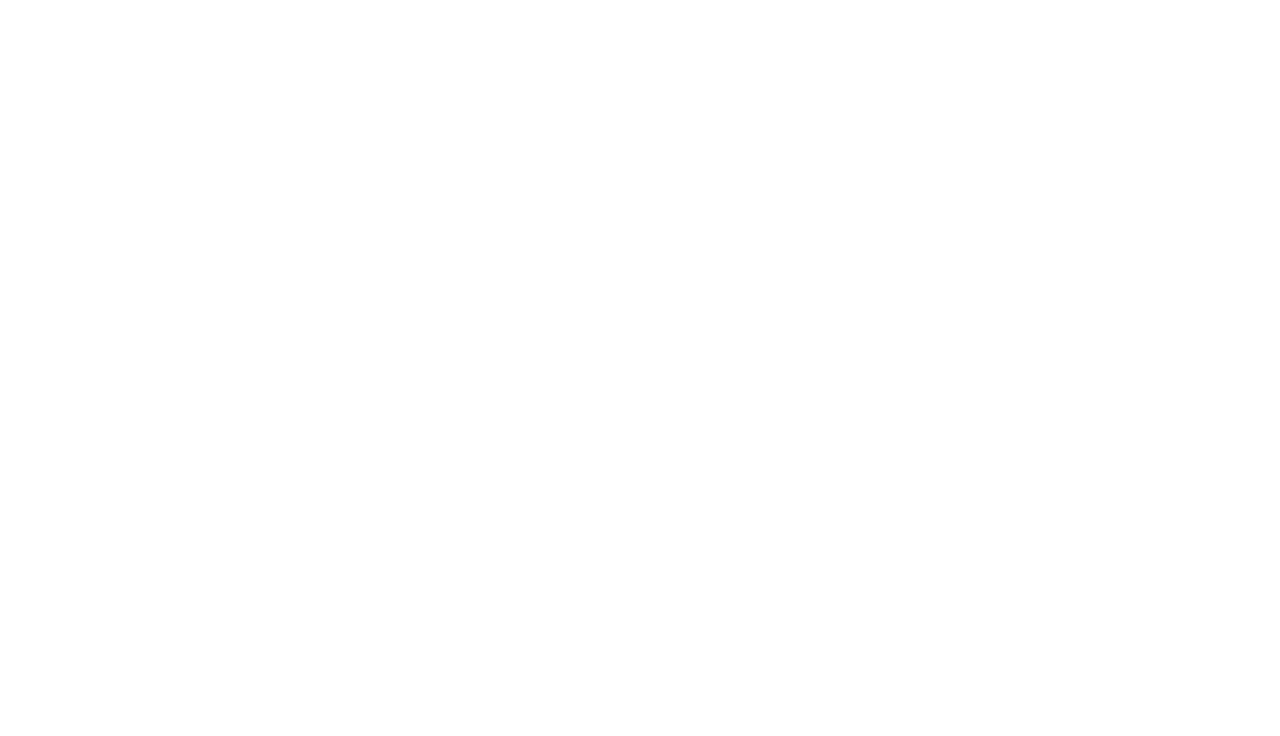
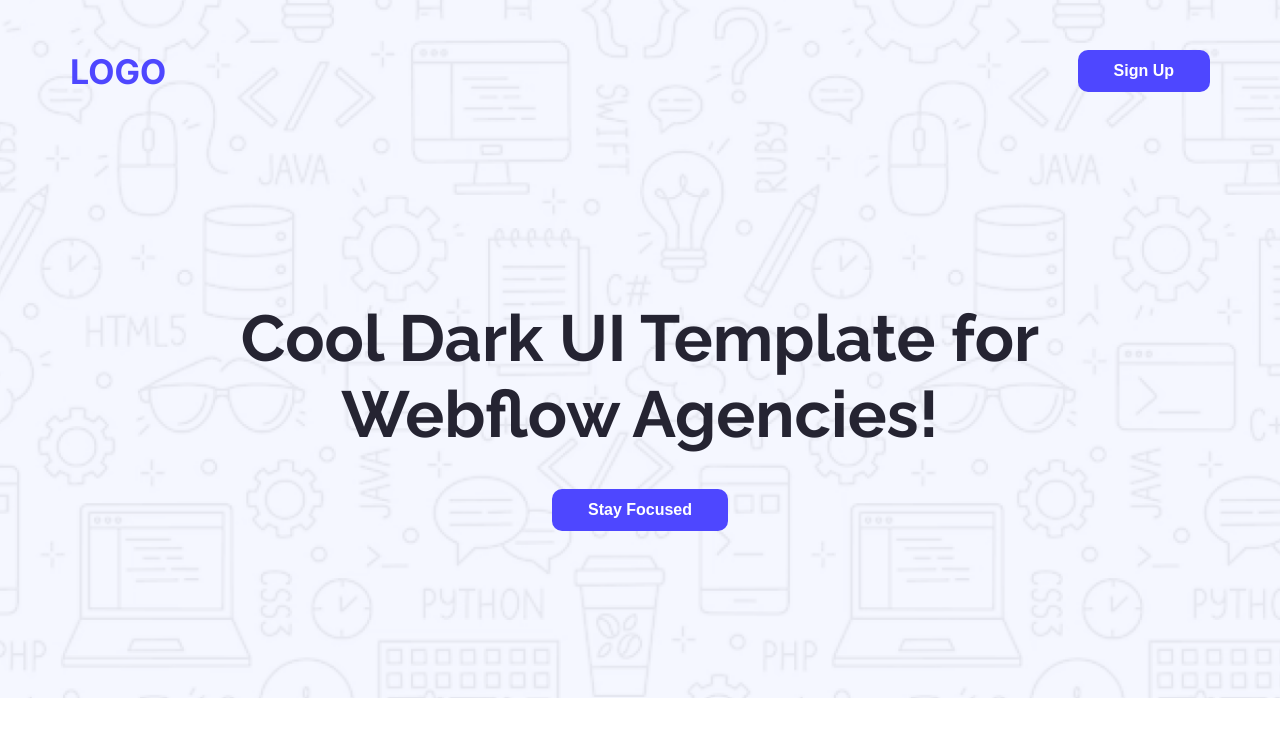
Before and after one commit to sohelrana07/assignment-one, a plain HTML site: page index.html in a window 1280 px wide. Drawn offline with Linux system fonts and the light colour scheme.

Commit message:
header section updated

```diff
--- a/index.html
+++ b/index.html
@@ -1,14 +1,35 @@
 <!DOCTYPE html>
 <html lang="en">
+
 <head>
     <meta charset="UTF-8">
     <meta name="viewport" content="width=device-width, initial-scale=1.0">
     <title>Assignment Task</title>
+
+    <!-- google font here -->
+    <link rel="preconnect" href="https://fonts.googleapis.com">
+    <link rel="preconnect" href="https://fonts.gstatic.com" crossorigin>
+    <link
+        href="https://fonts.googleapis.com/css2?family=Inter:ital,opsz,wght@0,14..32,100..900;1,14..32,100..900&family=Raleway:ital,wght@0,100..900;1,100..900&display=swap"
+        rel="stylesheet">
+    <!-- google font here -->
     <link rel="stylesheet" href="style/style.css">
 </head>
-<body>
-    <header>
 
+<body class="raleway-normal">
+    <header class="header">
+        <nav class="main-width">
+            <h1 class="nav-title primary-color">LOGO</h1>
+            <a href=""><button class="btn-primary">Sign Up</button></a>
+        </nav>
+
+        <!-- banner section start here -->
+        <section class="banner">
+            <div class="banner-content">
+                <h1 class="banner-title">Cool Dark UI Template for Webflow Agencies!</h1>
+                <a href=""><button class="btn-primary">Stay Focused</button></a>
+            </div>
+        </section>
     </header>
     <main>
 
@@ -17,4 +38,5 @@
 
     </footer>
 </body>
+
 </html>
--- a/style/style.css
+++ b/style/style.css
@@ -0,0 +1,80 @@
+* {
+    margin: 0;
+    padding: 0;
+    box-sizing: border-box;
+}
+
+
+.raleway-normal {
+    font-family: "Raleway", sans-serif;
+    font-family: "Inter", sans-serif;
+    font-optical-sizing: auto;
+    font-style: normal;
+}
+
+
+/* shared section style here */
+.main-width {
+    max-width: 1140px;
+    margin: 0 auto;
+}
+
+
+.primary-color {
+    color: #4E47FF;
+}
+
+
+.btn-primary {
+    background-color: #4E47FF;
+    border: none;
+    border-radius: 10px;
+    padding: 12px 36px;
+    color: #FFFFFF;
+    font-size: 16px;
+    font-weight: 700;
+    cursor: pointer;
+}
+
+
+
+/* header section style here */
+.header {
+    max-width: 1440px;
+    height: 698px;
+    background-image: url('../Assets/Hero-bg.png');
+    background-size: cover;
+    background-position: center;
+    margin: 0 auto 116px auto;
+
+}
+
+
+/* navigation ber section style here */
+nav {
+    display: flex;
+    justify-content: space-between;
+    align-items: center;
+    padding: 50px 0;
+}
+
+.nav-title {
+    font-size: 34px;
+    font-family: "Inter", sans-serif;
+}
+
+
+/* banner section style here */
+.banner-content {
+    width: 905px;
+    text-align: center;
+    margin: 158px auto;
+}
+
+.banner-title {
+    font-size: 65px;
+    font-weight: 700;
+    font-family: "Raleway", sans-serif;
+    color: #252432;
+    margin-bottom: 37px;
+}
```
